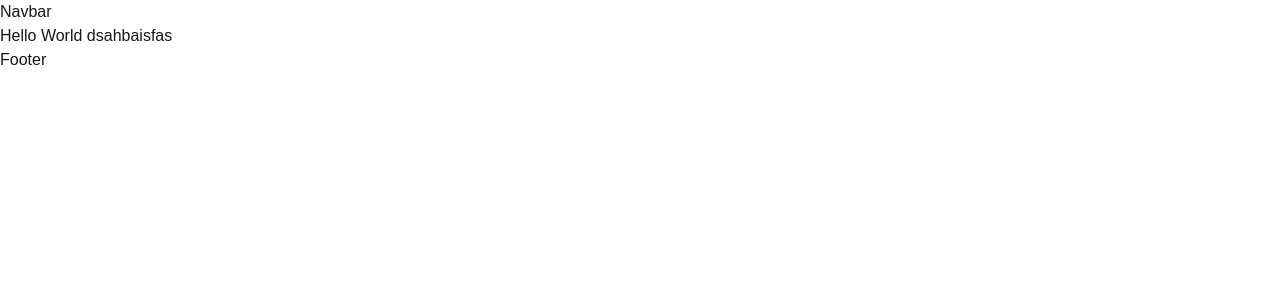
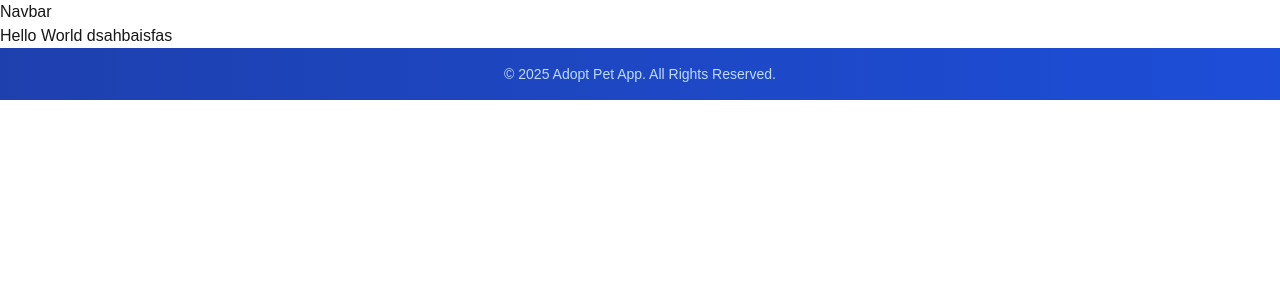
Before and after one commit to AhmadAzkia/adopt_pet, a Next.js app: page / in a window 1280 px wide. Shown: the top 300 px of the page. Built offline with nearby package versions, Linux system fonts and the light colour scheme.

Commit message:
membuat footer

```diff
--- a/components/Footer.jsx
+++ b/components/Footer.jsx
@@ -1,9 +1,13 @@
-import React from 'react'
+export default function Footer() {
+  const currentYear = new Date().getFullYear();
 
-const Footer = () => {
   return (
-    <div>Footer</div>
-  )
+    <footer className="bg-gradient-to-r from-blue-800 to-blue-700 py-4 font-poppins">
+      <div className="container mx-auto px-4">
+        <p className="text-sm text-blue-200 text-center">
+          &copy; {currentYear} Adopt Pet App. All Rights Reserved.
+        </p>
+      </div>
+    </footer>
+  );
 }
-
-export default Footer
```
